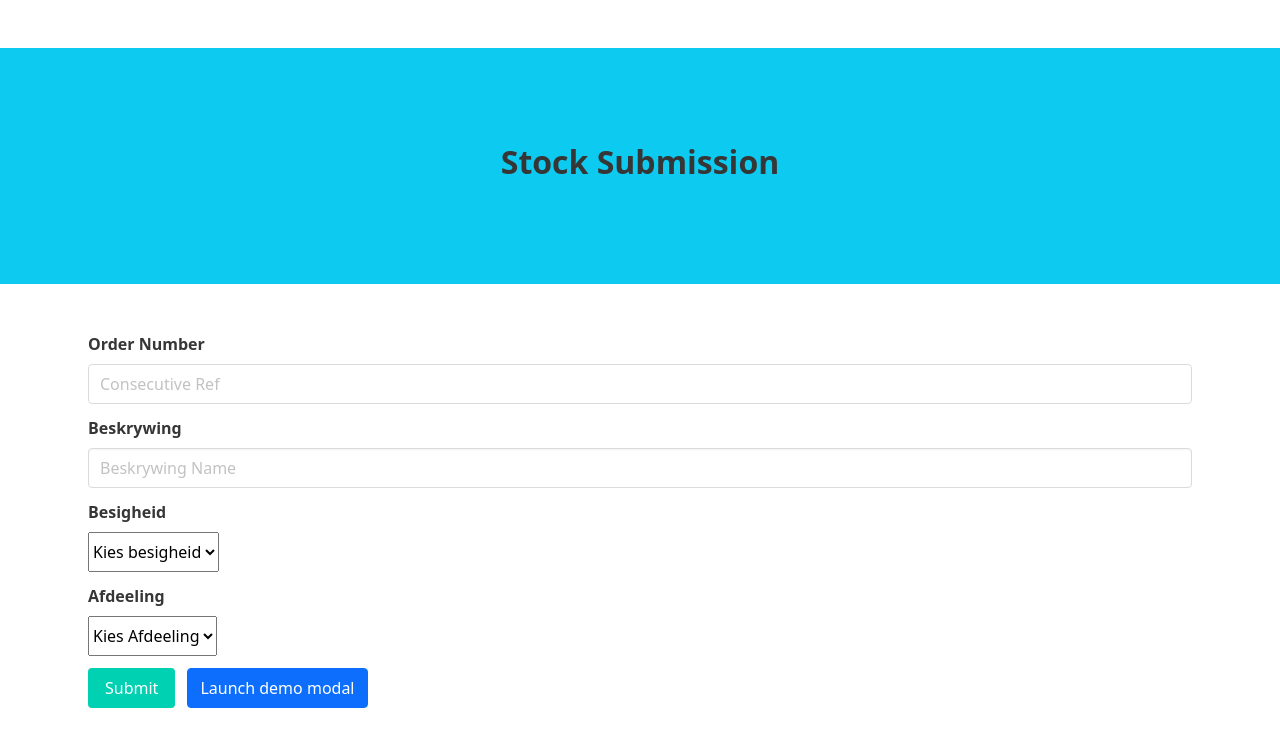
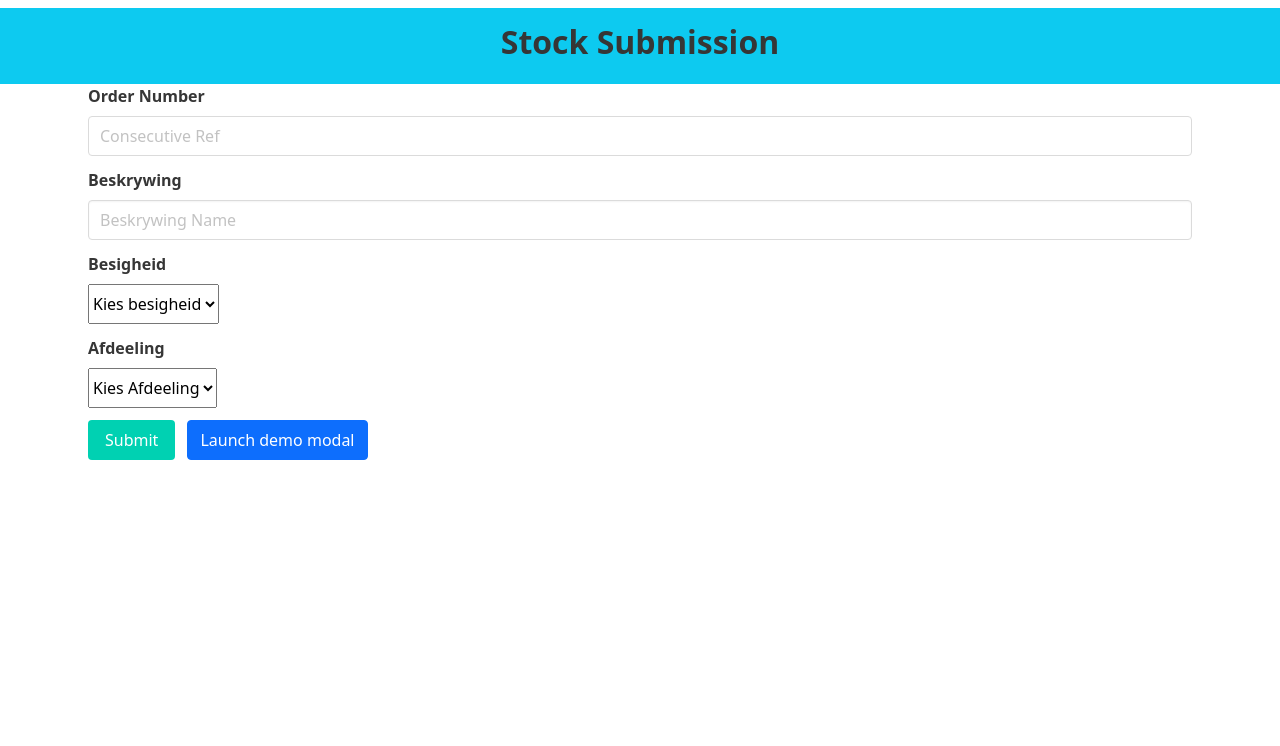
Before and after one commit to Corpstech/Jo-MariDemo, a plain HTML site: page index.html in a window 1280 px wide. Drawn offline with nearby package versions, Linux system fonts and the light colour scheme; no server answers.

Commit message:
Update index.html

```diff
--- a/index.html
+++ b/index.html
@@ -13,8 +13,8 @@
     />
   </head>
   <body>
-    <section class="px-4 py-5 my-5 text-center bg-info">
-      <div class="hero-body">
+    <section class="p-3 mt-5 mt-sm-2 text-center bg-info ">
+      <div >
         <div class="container">
           <h1 class="title">Stock Submission</h1>
         </div>
```
